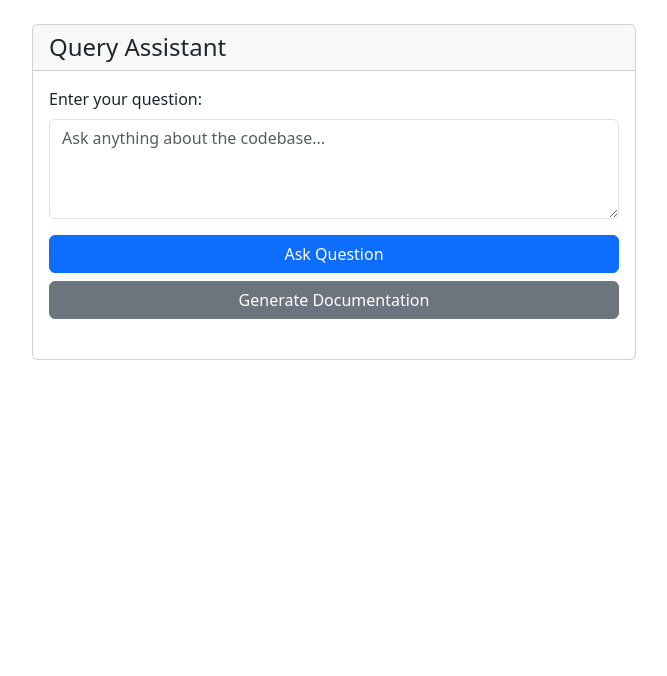
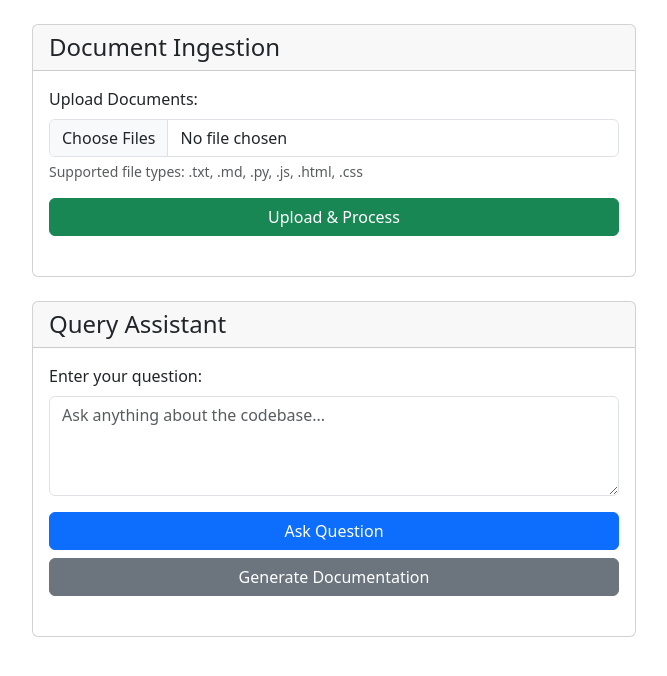
Before and after one commit to silas-pusateri/TeamFlow, a Flask app: page /rag in a window 1280 px wide. Shown: the part 92-768 px from the top of the page, without its empty margins (306-973 px from the left). Run offline with Flask 3, Linux system fonts and the light colour scheme; the visitor is signed in with stand-in values (Sample User, id 1); some libraries are stand-ins or nearby versions.

Commit message:
Add RAG querying

```diff
--- a/src/app.py
+++ b/src/app.py
@@ -4,10 +4,41 @@ from flask import Flask, render_template, redirect, url_for, send_from_directory
 from flask_sqlalchemy import SQLAlchemy
 from flask_socketio import SocketIO, join_room, leave_room
 from flask_login import LoginManager, login_required, current_user
+from flask_migrate import Migrate
 from sqlalchemy.orm import DeclarativeBase
 from werkzeug.utils import secure_filename
+from rag_utils import rag_manager
+from datetime import datetime
 
 logging.basicConfig(level=logging.DEBUG)
+
+def extract_text_from_file(file_path, file_type):
+    """Extract text content from uploaded file based on its type."""
+    try:
+        logging.info(f"Attempting to extract text from file: {file_path} (type: {file_type})")
+
+        if file_type.startswith('text/') or any(file_path.endswith(ext) for ext in ['.txt', '.md', '.py', '.js', '.html', '.css']):
+            try:
+                with open(file_path, 'r', encoding='utf-8') as f:
+                    content = f.read()
+                    logging.info(f"Successfully extracted {len(content)} characters from {file_path}")
+                    return content
+            except UnicodeDecodeError:
+                # Try with a different encoding if UTF-8 fails
+                with open(file_path, 'r', encoding='latin-1') as f:
+                    content = f.read()
+                    logging.info(f"Successfully extracted {len(content)} characters from {file_path} using latin-1 encoding")
+                    return content
+        elif file_type == 'application/pdf':
+            # Add PDF extraction if needed
+            logging.warning(f"PDF extraction not implemented for {file_path}")
+            return None
+        else:
+            logging.info(f"Unsupported file type {file_type} for {file_path}")
+            return None
+    except Exception as e:
+        logging.error(f"Error extracting text from file {file_path}: {str(e)}", exc_info=True)
+        return None
 
 class Base(DeclarativeBase):
     pass
@@ -15,6 +46,7 @@ class Base(DeclarativeBase):
 db = SQLAlchemy(model_class=Base)
 socketio = SocketIO(cors_allowed_origins="*", async_mode='threading')
 login_manager = LoginManager()
+migrate = Migrate()
 
 app = Flask(__name__,
            template_folder='templates',
@@ -35,6 +67,7 @@ if not os.path.exists(app.config['UPLOAD_FOLDER']):
     os.makedirs(app.config['UPLOAD_FOLDER'])
 
 db.init_app(app)
+migrate.init_app(app, db)
 socketio.init_app(app)
 login_manager.init_app(app)
 login_manager.login_view = "auth.login"
@@ -144,9 +177,34 @@ def upload_file():
             try:
                 # Save the file
                 file.save(file_path)
+                logging.info(f"File saved successfully: {file_path}")
+
+                # Extract text and add to RAG system if it's a text file
+                embedding_status = 'pending'
+                if file.content_type.startswith('text/') or any(file_name.endswith(ext) for ext in ['.txt', '.md', '.py', '.js', '.html', '.css']):
+                    logging.info(f"Processing text file for RAG: {file_name}")
+                    text_content = extract_text_from_file(file_path, file.content_type)
+                    if text_content:
+                        metadata = {
+                            "source": file_name,
+                            "channel": channel.name,
+                            "uploader": current_user.username,
+                            "content_type": file.content_type
+                        }
+                        logging.info(f"Attempting to add document to RAG system: {file_name}")
+                        success = rag_manager.add_documents([text_content], [metadata])
+                        embedding_status = 'success' if success else 'failed'
+                        logging.info(f"RAG processing result for {file_name}: {embedding_status}")
+                    else:
+                        embedding_status = 'failed'
+                        logging.error(f"Failed to extract text content from {file_name}")
+                else:
+                    logging.info(f"Skipping RAG processing for non-text file: {file_name}")
+
             except Exception as e:
-                logging.error(f"Error saving file: {str(e)}")
+                logging.error(f"Error processing file {file_name}: {str(e)}", exc_info=True)
                 flash('Error saving file')
+                embedding_status = 'failed'
                 return redirect(url_for('files'))
 
             # Create a message to track the file
@@ -155,15 +213,17 @@ def upload_file():
             message = Message(
                 content=description,
                 user_id=current_user.id,
-                channel_id=int(channel_id),  # Ensure channel_id is an integer
+                channel_id=int(channel_id),
                 file_name=file_name,
                 file_path=file_path,
-                file_type=file.content_type
+                file_type=file.content_type,
+                embedding_status=embedding_status
             )
 
             try:
                 db.session.add(message)
                 db.session.commit()
+                logging.info(f"File record created successfully: {file_name} (status: {embedding_status})")
                 flash('File uploaded successfully')
             except Exception as e:
                 db.session.rollback()
@@ -235,6 +295,7 @@ def send_message():
         file_name = None
         file_path = None
         file_type = None
+        embedding_status = None
 
         if file and file.filename:
             # Secure the filename and ensure it's unique
@@ -253,8 +314,31 @@ def send_message():
             try:
                 # Save the file
                 file.save(file_path)
+                logging.info(f"File saved successfully in message: {file_path}")
+
+                # Extract text and add to RAG system if it's a text file
+                embedding_status = 'pending'
+                if file_type.startswith('text/') or any(file_name.endswith(ext) for ext in ['.txt', '.md', '.py', '.js', '.html', '.css']):
+                    logging.info(f"Processing text file for RAG in message: {file_name}")
+                    text_content = extract_text_from_file(file_path, file_type)
+                    if text_content:
+                        metadata = {
+                            "source": file_name,
+                            "channel": channel.name,
+                            "uploader": current_user.username,
+                            "content_type": file_type
+                        }
+                        logging.info(f"Attempting to add document to RAG system from message: {file_name}")
+                        success = rag_manager.add_documents([text_content], [metadata])
+                        embedding_status = 'success' if success else 'failed'
+                        logging.info(f"RAG processing result for message file {file_name}: {embedding_status}")
+                    else:
+                        embedding_status = 'failed'
+                        logging.error(f"Failed to extract text content from message file {file_name}")
+                else:
+                    logging.info(f"Skipping RAG processing for non-text message file: {file_name}")
             except Exception as e:
-                logging.error(f"Error saving file: {str(e)}")
+                logging.error(f"Error processing message file {file_name}: {str(e)}", exc_info=True)
                 return 'Error saving file', 500
 
         # Create the message
@@ -264,11 +348,13 @@ def send_message():
             channel_id=channel_id,
             file_name=file_name,
             file_path=file_path,
-            file_type=file_type
+            file_type=file_type,
+            embedding_status=embedding_status
         )
 
         db.session.add(message)
         db.session.commit()
+        logging.info(f"Message created successfully{' with file: ' + file_name if file_name else ''}")
 
         # Emit the message through socket.io
         message_data = {
@@ -280,6 +366,7 @@ def send_message():
             'channel_id': message.channel_id,
             'file_name': message.file_name,
             'file_type': message.file_type,
+            'embedding_status': message.embedding_status,
             'reactions': []
         }
 
@@ -287,7 +374,7 @@ def send_message():
         return 'Message sent successfully', 200
 
     except Exception as e:
-        logging.error(f"Error sending message: {str(e)}")
+        logging.error(f"Error sending message: {str(e)}", exc_info=True)
         db.session.rollback()
         return str(e), 500
 
@@ -306,6 +393,8 @@ def on_leave(data):
         room = f'channel_{channel}'
         socketio.leave_room(room)
 
+from rag_utils import rag_manager
+
 @app.route('/rag')
 @login_required
 def rag_interface():
@@ -314,13 +403,127 @@ def rag_interface():
 @app.route('/rag/query', methods=['POST'])
 @login_required
 def process_rag_query():
-    data = request.get_json()
-    query = data.get('query', '')
+    try:
+        data = request.get_json()
+        query = data.get('query')
+        query_type = data.get('type', 'question')  # 'question' or 'documentation'
 
-    # TODO: Implement actual RAG processing here
-    # For now, return a placeholder response
-    response = {
-        'response': f'This is a placeholder response for the query: "{query}"\nRAG implementation coming soon!'
-    }
+        if not query:
+            return jsonify({
+                'error': 'No query provided',
+                'response': 'Please provide a query.'
+            }), 400
 
-    return jsonify(response)
+        # Process the query
+        result = rag_manager.query(query)
+
+        # Format the response based on query type
+        if query_type == 'documentation':
+            response = f"Documentation:\n\n{result['answer']}\n\nSources:\n"
+            for source in result.get('sources', []):
+                response += f"\n- {source['file']}"
+        else:
+            response = f"{result['answer']}\n\nRelevant Sources:\n"
+            for source in result.get('sources', []):
+                response += f"\n- {source['file']}"
+
+        return jsonify({
+            'response': response,
+            'raw_result': result
+        })
+
+    except Exception as e:
+        return jsonify({
+            'error': str(e),
+            'response': 'An error occurred while processing your query.'
+        }), 500
+
+@app.route('/rag/ingest', methods=['POST'])
+@login_required
+def ingest_documents():
+    try:
+        if not request.files:
+            logging.warning("No files provided in request")
+            return jsonify({
+                'error': 'No files provided',
+                'message': 'Please provide files to ingest.'
+            }), 400
+
+        files = request.files.getlist('files')
+        successful_files = []
+        failed_files = []
+
+        for file in files:
+            try:
+                logging.info(f"Processing file: {file.filename}")
+
+                # Get file extension
+                _, ext = os.path.splitext(file.filename)
+                ext = ext.lower()
+
+                # Check if it's a supported text-based file
+                is_text_file = (
+                    file.content_type.startswith('text/') or
+                    ext in ['.txt', '.md', '.py', '.js', '.html', '.css']
+                )
+
+                if not is_text_file:
+                    error_msg = f"Unsupported file type: {file.content_type}"
+                    logging.warning(f"{file.filename}: {error_msg}")
+                    failed_files.append(f"{file.filename} ({error_msg})")
+                    continue
+
+                try:
+                    # Try to read and decode the file content
+                    content = file.read().decode('utf-8')
+                    logging.info(f"Successfully read {file.filename} with UTF-8 encoding")
+                except UnicodeDecodeError:
+                    # If UTF-8 fails, try with a different encoding
+                    file.seek(0)  # Reset file pointer
+                    content = file.read().decode('latin-1')
+                    logging.info(f"Successfully read {file.filename} with latin-1 encoding")
+
+                # Log content length for debugging
+                logging.info(f"Content length for {file.filename}: {len(content)} characters")
+
+                metadata = {
+                    'source': file.filename,
+                    'type': 'text/markdown' if ext == '.md' else file.content_type,
+                    'uploader': current_user.username,
+                    'upload_time': datetime.utcnow().isoformat()
+                }
+
+                logging.info(f"Attempting to add {file.filename} to vector store")
+                # Add to vector store
+                success = rag_manager.add_documents(
+                    texts=[content],
+                    metadatas=[metadata]
+                )
+
+                if success:
+                    logging.info(f"Successfully processed {file.filename}")
+                    successful_files.append(file.filename)
+                else:
+                    error_msg = "Failed to add to vector store"
+                    logging.error(f"{file.filename}: {error_msg}")
+                    failed_files.append(f"{file.filename} ({error_msg})")
+
+            except Exception as e:
+                logging.error(f"Error processing {file.filename}: {str(e)}", exc_info=True)
+                failed_files.append(f"{file.filename} ({str(e)})")
+
+        result = {
+            'message': 'Document ingestion complete',
+            'successful_files': successful_files,
+            'failed_files': failed_files
+        }
+        logging.info(f"Ingestion result: {result}")
+        return jsonify(result)
+
+    except Exception as e:
+        error_msg = f"An error occurred during document ingestion: {str(e)}"
+        logging.error(error_msg, exc_info=True)
+        return jsonify({
+            'error': str(e),
+            'message': error_msg
+        }), 500
--- a/src/models.py
+++ b/src/models.py
@@ -68,6 +68,7 @@ class Message(db.Model):
     file_name = db.Column(db.String(255), nullable=True)
     file_path = db.Column(db.String(255), nullable=True)
     file_type = db.Column(db.String(50), nullable=True)
+    embedding_status = db.Column(db.String(20), default='pending')  # Values: pending, success, failed
     is_pinned = db.Column(db.Boolean, default=False)
     pinned_at = db.Column(db.DateTime)
     pinned_by_id = db.Column(db.Integer, db.ForeignKey('user.id'))
--- a/src/templates/rag_query.html
+++ b/src/templates/rag_query.html
@@ -4,6 +4,27 @@
 <div class="container-fluid px-4">
     <div class="row justify-content-center">
         <div class="col-12 col-md-10 col-lg-8 col-xl-6">
+            <!-- Document Ingestion Card -->
+            <div class="card mt-4">
+                <div class="card-header">
+                    <h4 class="mb-0">Document Ingestion</h4>
+                </div>
+                <div class="card-body">
+                    <form id="ingestForm" class="mb-4">
+                        <div class="mb-3">
+                            <label for="fileInput" class="form-label">Upload Documents:</label>
+                            <input type="file" class="form-control" id="fileInput" multiple accept=".txt,.md,.py,.js,.html,.css">
+                            <div class="form-text">Supported file types: .txt, .md, .py, .js, .html, .css</div>
+                        </div>
+                        <div class="d-grid">
+                            <button type="button" class="btn btn-success" onclick="ingestDocuments()">Upload & Process</button>
+                        </div>
+                    </form>
+                    <div id="ingestStatus" class="alert" style="display: none;"></div>
+                </div>
+            </div>
+
+            <!-- Query Card -->
             <div class="card mt-4">
                 <div class="card-header">
                     <h4 class="mb-0">Query Assistant</h4>
@@ -49,6 +70,59 @@
 </div>
 
 <script>
+async function ingestDocuments() {
+    const fileInput = document.getElementById('fileInput');
+    const ingestStatus = document.getElementById('ingestStatus');
+    const files = fileInput.files;
+
+    if (files.length === 0) {
+        ingestStatus.className = 'alert alert-warning';
+        ingestStatus.textContent = 'Please select files to upload.';
+        ingestStatus.style.display = 'block';
+        return;
+    }
+
+    // Show loading state
+    ingestStatus.className = 'alert alert-info';
+    ingestStatus.textContent = 'Uploading and processing documents...';
+    ingestStatus.style.display = 'block';
+
+    try {
+        const formData = new FormData();
+        for (let file of files) {
+            formData.append('files', file);
+        }
+
+        const response = await fetch('/rag/ingest', {
+            method: 'POST',
+            body: formData
+        });
+
+        const result = await response.json();
+
+        if (response.ok) {
+            ingestStatus.className = 'alert alert-success';
+            let message = 'Documents processed successfully.';
+            if (result.successful_files.length > 0) {
+                message += `\nSuccessful: ${result.successful_files.join(', ')}`;
+            }
+            if (result.failed_files.length > 0) {
+                message += `\nFailed: ${result.failed_files.join(', ')}`;
+            }
+            ingestStatus.textContent = message;
+        } else {
+            throw new Error(result.message || 'Failed to process documents');
+        }
+
+    } catch (error) {
+        ingestStatus.className = 'alert alert-danger';
+        ingestStatus.textContent = `Error: ${error.message}`;
+    }
+
+    // Clear file input
+    fileInput.value = '';
+}
+
 async function submitQuery(type) {
     const queryInput = document.getElementById('queryInput');
     const responseArea = document.getElementById('responseArea');
```
Also changed, not shown: requirements.txt (added, +11 -0 lines), src/templates/files.html (+18 -2 lines), 1 other file.
